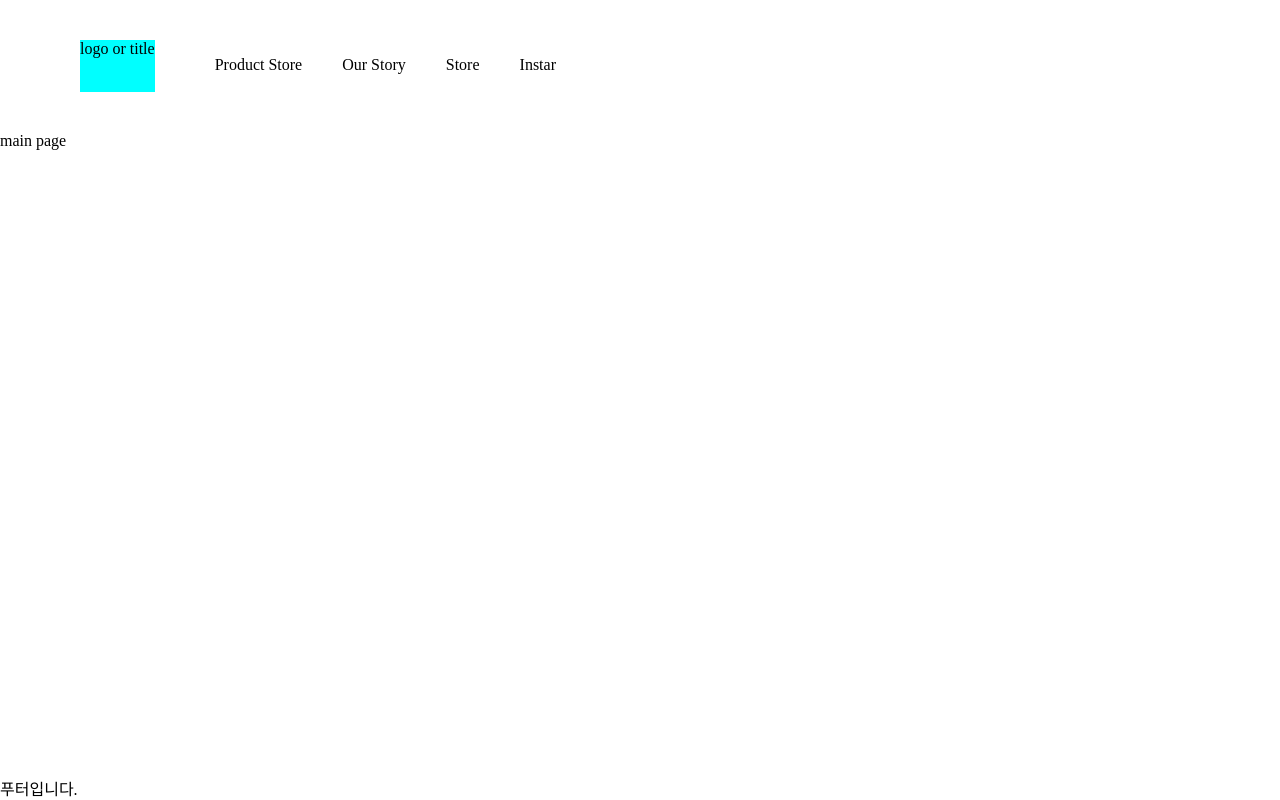
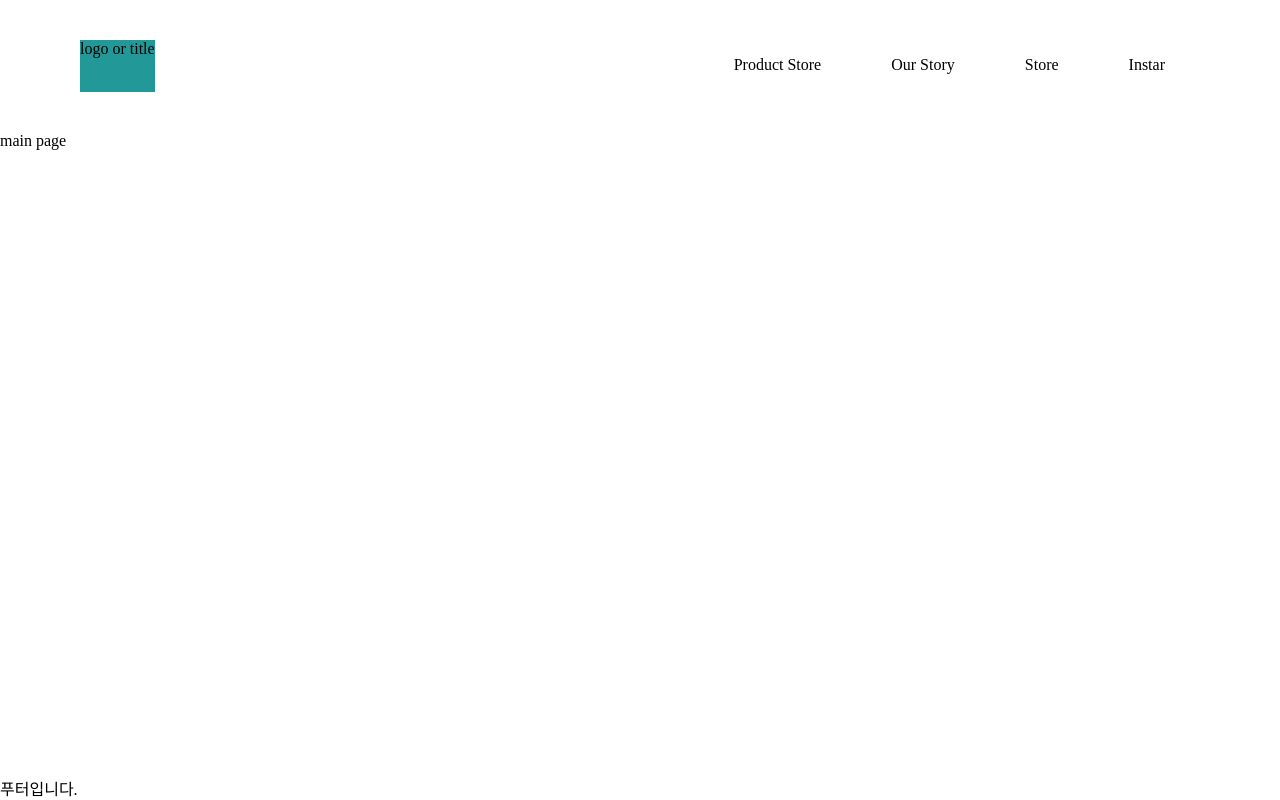
Before and after one commit to ddpound/shin, a Next.js app: page / in a window 1280 px wide. Built offline with nearby package versions, Linux system fonts and the light colour scheme.

Commit message:
header list 우측으로 붙이고 임시 로고 색 변경

```diff
--- a/src/app/globals.css
+++ b/src/app/globals.css
@@ -9,7 +9,12 @@ header{
 }
 
 .header-logo-div{
-  background-color: aqua;
+  background-color: rgb(34, 152, 152);
+}
+
+.menu-list{
+  margin-right: 0;
+  margin-left: auto;
 }
 
 .menu-list ol{
@@ -19,7 +24,7 @@ header{
 
 .menu-list li{
   float: left;
-  margin: 0 20px;
+  margin: 0 35px;
 }
 
 .menu-list li::after{
```
